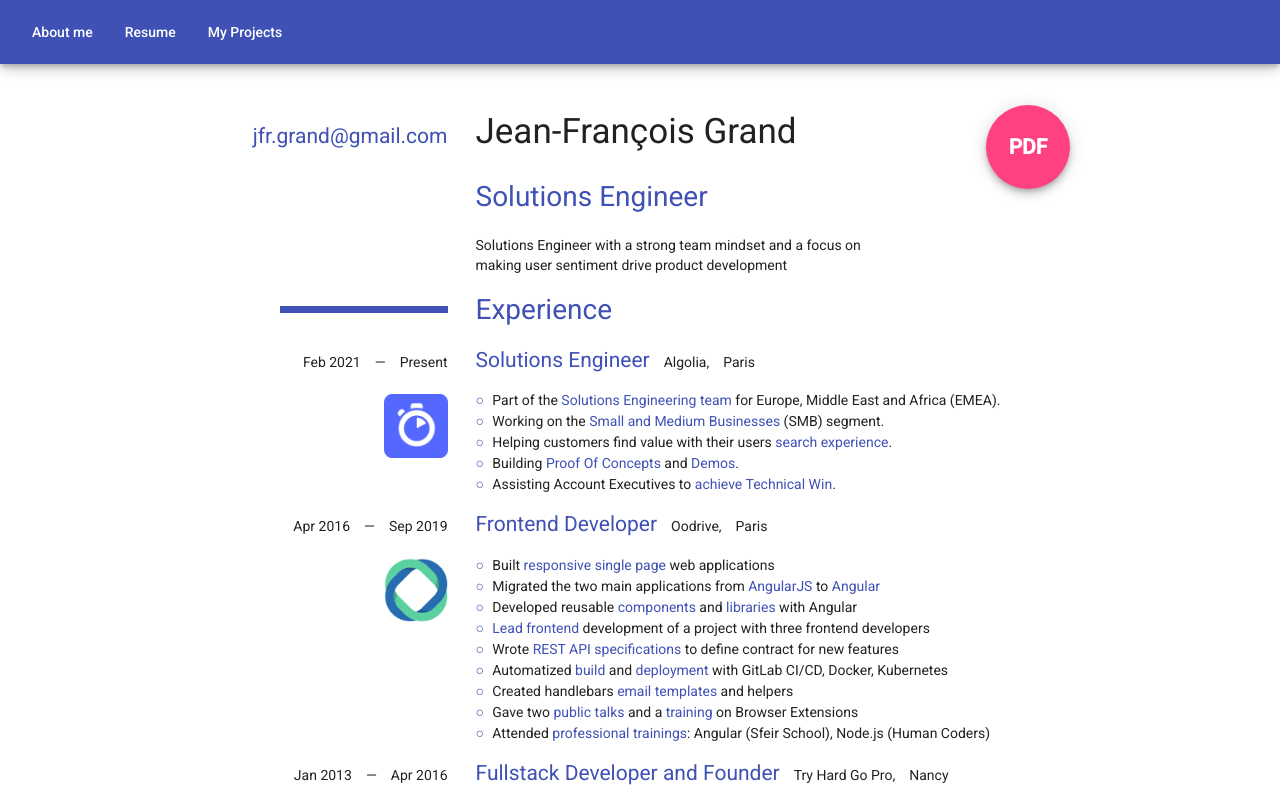
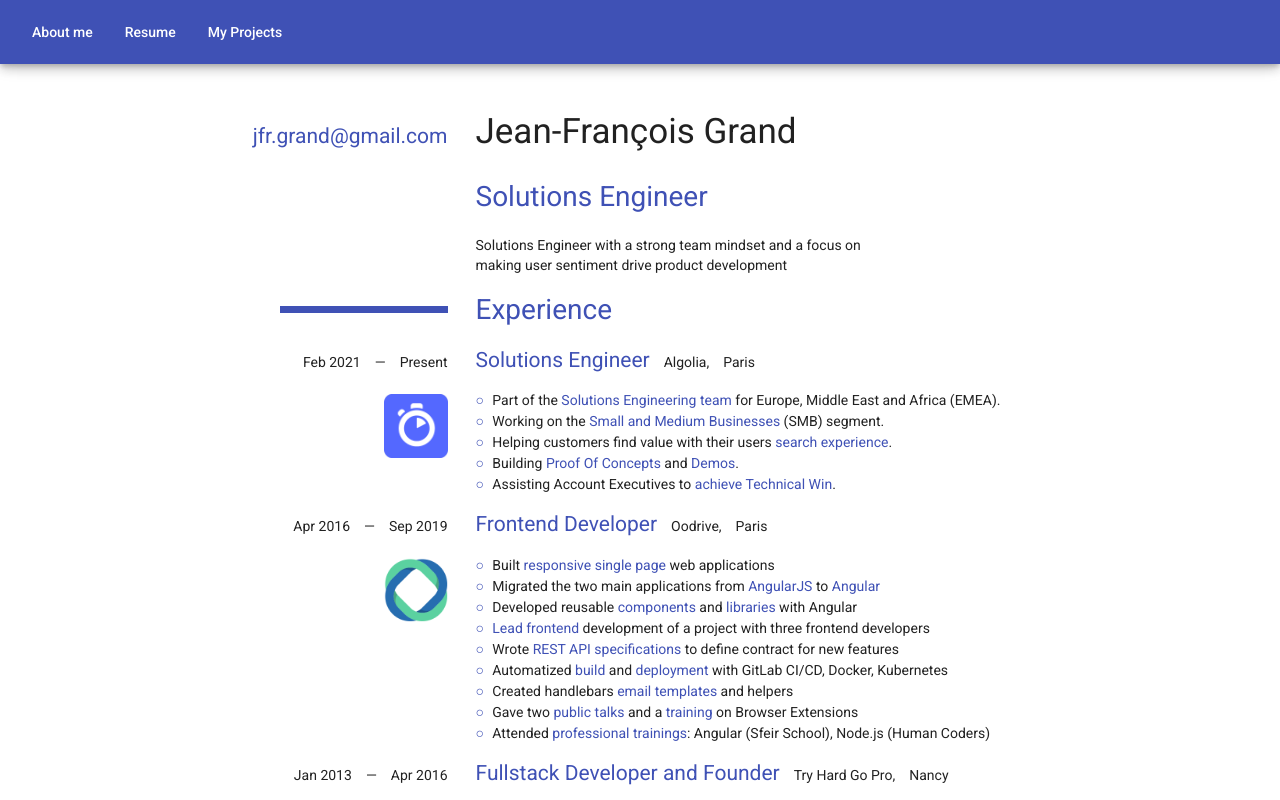
Before and after one commit to gritchou/gritchou.dev, an Angular app: page /resume in a window 1280 px wide. Built offline with nearby package versions, Linux system fonts and the light colour scheme.

Commit message:
feat(PDF): deactivate PDF download until PDF update

```diff
--- a/src/app/footer/footer.component.html
+++ b/src/app/footer/footer.component.html
@@ -3,5 +3,5 @@
     <fa-icon [icon]="faGithub" class="icon" (click)="openLink('github')" title="Checkout my code on github!"></fa-icon>
     <fa-icon [icon]="faLinkedin" class="icon" (click)="openLink('linkedin')" title="Connect on linkedin!"></fa-icon>
     <fa-icon [icon]="faEnvelopeSquare" class="icon" (click)="sendMail()" title="Send me an email!"></fa-icon>
-    <fa-icon [icon]="faIdCard" class="icon" (click)="openLink('resume')" title="Download my resume!"></fa-icon>
+    <!-- <fa-icon [icon]="faIdCard" class="icon" (click)="openLink('resume')" title="Download my resume!"></fa-icon> -->
 </div>
--- a/src/app/resume/resume.component.html
+++ b/src/app/resume/resume.component.html
@@ -6,5 +6,5 @@
 	<app-education *ngFor="let education of educations" [education]="education"></app-education>
 	<app-section [title]="'Technical and Language Skills'"></app-section>
 	<app-skill *ngFor="let skill of skills" [skill]="skill"></app-skill>
-	<div class="pdf mat-elevation-z6" (click)="openPdf()">PDF</div>
+	<!-- <div class="pdf mat-elevation-z6" (click)="openPdf()">PDF</div> -->
 </div>
```
